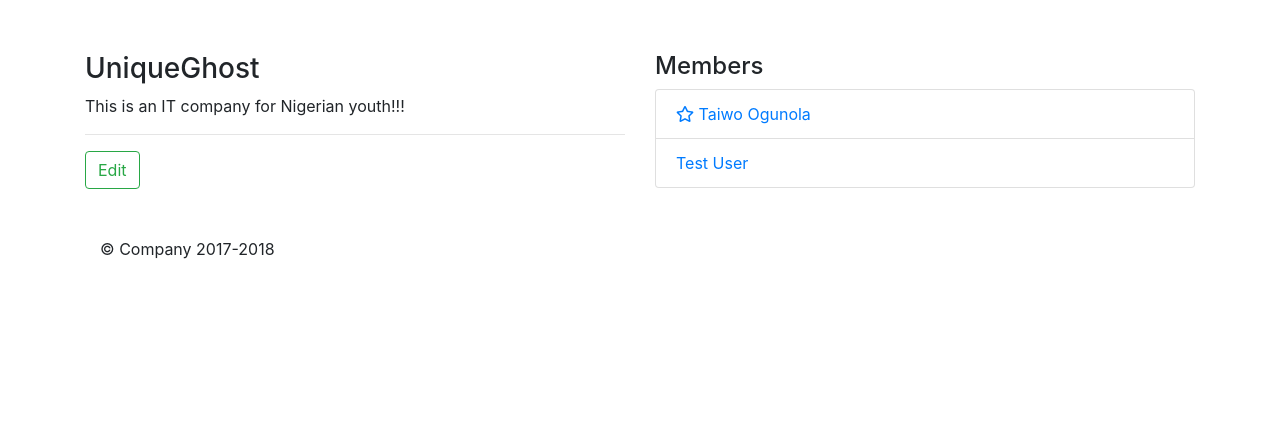
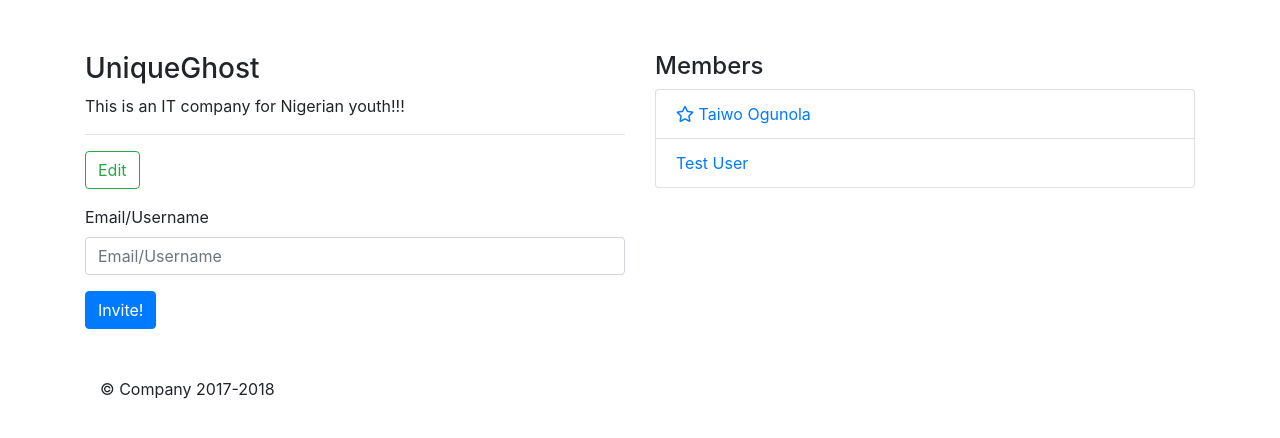
Before and after one commit to unicdeve/feeling, a Django app: template groups/templates/companies/detail.html in a window 1280 px wide. Shown: the part 56-494 px from the top of the page. Run offline with Django 3.2, Linux system fonts and the light colour scheme; the template is opened without the code that fills it: values that come from a table or form of the project are taken from there, others are empty; a user stored in the database is signed in; data comes from the database, SQL or seed files in the repository; both versions use the stored data as it was after the commit; parts of the project's set-up code (start-up, migrations or seed data) failed here and were passed over; some libraries are stand-ins or nearby versions.

Commit message:
invites can be created, can't yet be accepted

```diff
--- a/groups/admin.py
+++ b/groups/admin.py
@@ -4,3 +4,5 @@ from . import models
 
 admin.site.register(models.Company)
 admin.site.register(models.Family)
+admin.site.register(models.FamilyInvite)
+admin.site.register(models.CompanyInvite)
--- a/groups/forms.py
+++ b/groups/forms.py
@@ -1,13 +1,26 @@
 from . import models
 from django import forms
+from django.contrib.auth.models import User
+
+from django.db.models import Q
+
+class CompanyForm(forms.ModelForm):
+  class Meta:
+    fields = ('name', 'description')
+    model = models.Company
 
 class FamilyForm(forms.ModelForm):
   class Meta:
     fields = ('name', 'description')
     model = models.Family
 
+class CompanyInviteForm(forms.Form):
+  email_or_username = forms.CharField(label="Email/Username")
 
-class CompanyForm(forms.ModelForm):
-  class Meta:
-    fields = ('name', 'description')
-    model = models.Company
+  def clean_email_or_username(self):
+    data = self.cleaned_data['email_or_username']
+    try:
+      self.invitee = models.User.objects.get(Q(email=data)|Q(username=data))
+    except models.User.DoesNotExist:
+      raise ValidationError('No such user')
+    return data
--- a/groups/models.py
+++ b/groups/models.py
@@ -42,7 +42,7 @@ class Invite(models.Model):
 
   def save(self, *args, **kwargs):
     if not self.pk:
-      self.uuid = uuid.uuid4.hex
+      self.uuid = uuid.uuid4().hex
     super().save(*args, **kwargs)
 
 
--- a/groups/templates/companies/detail.html
+++ b/groups/templates/companies/detail.html
@@ -1,4 +1,5 @@
 {% extends "layout.html" %}
+{% load bootstrap4 %}
 
 {% block title %}
   Detail | {{ block.super }}
@@ -13,6 +14,11 @@
         {% if user == object.created_by %}
           <hr>
           <a href="{% url 'groups:companies:update' slug=object.slug %}" class="btn btn-outline-success">Edit</a>
+          <form action="" method="post" class="mt-3">
+            {% csrf_token %}
+            {% bootstrap_field form.email_or_username layout='horizontal' %}
+            <input type="submit" value="Invite!" class="btn btn-primary">
+          </form>
         {% endif %}
     </div>
     <div class="col-md-6">
```
Also changed, not shown: groups/views/company.py (+23 -2 lines), db.sqlite3.
